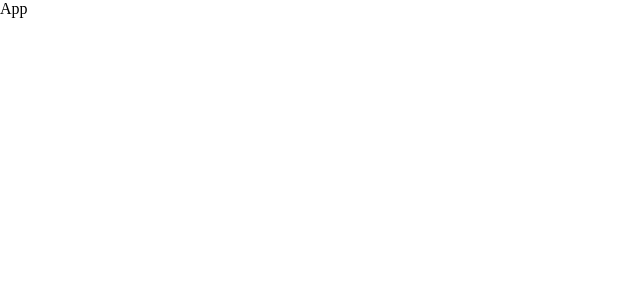
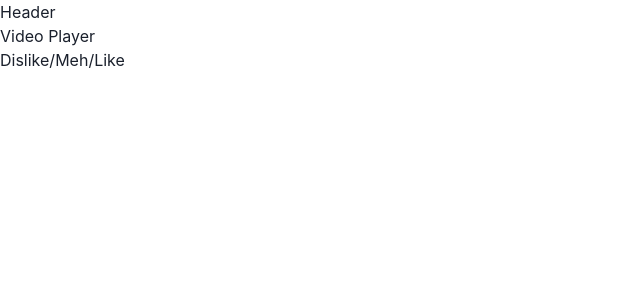
Before and after one commit to kzkaneoka/reddit-short-videos, a React (Create React App) app in the folder frontend/: page / in a window 1280 px wide. Shown: the top 300 px of the page, without its empty margins (0-640 px from the left). Built offline with nearby package versions, Linux system fonts and the light colour scheme.

Commit message:
add dependencies and scaffold app

```diff
--- a/frontend/package.json
+++ b/frontend/package.json
@@ -3,12 +3,18 @@
   "version": "0.1.0",
   "private": true,
   "dependencies": {
+    "@chakra-ui/react": "^1.1.0",
+    "@emotion/react": "^11.1.4",
+    "@emotion/styled": "^11.0.0",
     "@material-ui/core": "^4.11.2",
     "@material-ui/icons": "^4.11.2",
     "@testing-library/jest-dom": "^5.11.4",
     "@testing-library/react": "^11.1.0",
     "@testing-library/user-event": "^12.1.10",
     "axios": "^0.21.1",
+    "dotenv": "^8.2.0",
+    "fontisto": "^3.0.4",
+    "framer-motion": "^3.1.1",
     "react": "^17.0.1",
     "react-dom": "^17.0.1",
     "react-router-dom": "^5.2.0",
--- /dev/null
+++ b/frontend/src/apis/video.js
@@ -0,0 +1,6 @@
+import axios from "axios";
+
+// params probably helpful later once we make requests to the cdn
+export default axios.create({
+  baseURL: "http://localhost:5000",
+});
--- /dev/null
+++ b/frontend/src/components/Header/Header.js
@@ -0,0 +1,7 @@
+import React from "react";
+
+function Header() {
+  return <div>Header</div>;
+}
+
+export default Header;
--- /dev/null
+++ b/frontend/src/components/Home/Home.js
@@ -0,0 +1,14 @@
+import React from "react";
+import Video from "../VideoPlayer/VideoPlayer";
+import Ratings from "../Ratings/Ratings";
+
+function Home() {
+  return (
+    <div>
+      <Video />
+      <Ratings />
+    </div>
+  );
+}
+
+export default Home;
--- /dev/null
+++ b/frontend/src/components/Ratings/Ratings.js
@@ -0,0 +1,7 @@
+import React from "react";
+
+function Ratings() {
+  return <div>Dislike/Meh/Like</div>;
+}
+
+export default Ratings;
--- /dev/null
+++ b/frontend/src/components/VideoPlayer/VideoPlayer.js
@@ -0,0 +1,7 @@
+import React from "react";
+
+function VideoPlayer() {
+  return <div>Video Player</div>;
+}
+
+export default VideoPlayer;
--- a/frontend/src/components/app/App.js
+++ b/frontend/src/components/app/App.js
@@ -1,7 +1,14 @@
-import './App.css';
+import "./App.css";
+import Home from "../Home/Home";
+import Header from "../Header/Header";
 
 function App() {
-  return <div>App</div>;
+  return (
+    <div>
+      <Header />
+      <Home />
+    </div>
+  );
 }
 
 export default App;
--- a/frontend/src/index.js
+++ b/frontend/src/index.js
@@ -1,10 +1,13 @@
-import React from 'react';
-import ReactDOM from 'react-dom';
-import App from './components/app/App';
+import React from "react";
+import ReactDOM from "react-dom";
+import App from "./components/app/App";
+import { ChakraProvider } from "@chakra-ui/react";
 
 ReactDOM.render(
   <React.StrictMode>
-    <App />
+    <ChakraProvider>
+      <App />
+    </ChakraProvider>
   </React.StrictMode>,
-  document.getElementById('root')
+  document.getElementById("root")
 );
```
Also changed, not shown: 2 other files (tests, documents, lock files or other folders).
